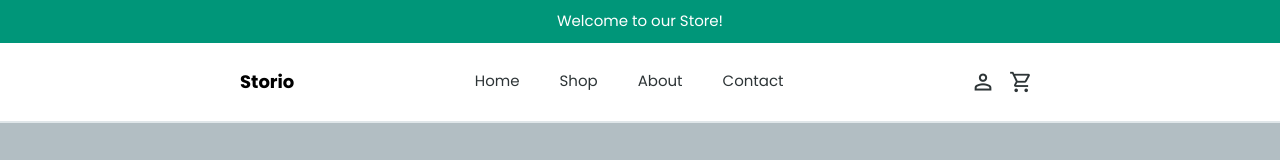
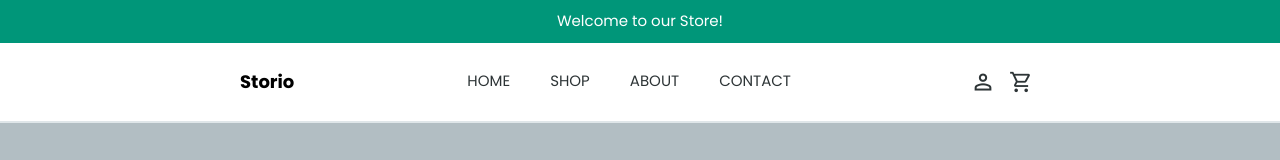
Before and after one commit to marwanzaky/next-ecommerce, a React (Create React App) app: page /about in a window 1280 px wide. Shown: the top 160 px of the page. Built offline with nearby package versions, Linux system fonts and the light colour scheme.

Commit message:
Update styles.scss, and stars.js

```diff
--- a/src/components/stars.js
+++ b/src/components/stars.js
@@ -4,7 +4,7 @@ function Star() {
 
 function Stars(props) {
     return <span className='stars'>
-        <Star /><Star /><Star /><Star /><Star /> ({props.reviews})
+        <Star /><Star /><Star /><Star /><Star />&nbsp;({props.reviews})
     </span>;
 }
 
--- a/src/css/styles.css
+++ b/src/css/styles.css
@@ -245,6 +245,7 @@ nav .main-nav-box .main-nav li {
 }
 nav .main-nav-box .main-nav li a {
   padding: 5px 0px;
+  text-transform: uppercase;
   border-bottom: 2px solid transparent;
 }
 nav .main-nav-box .main-nav li a:hover {
--- a/src/css/styles.scss
+++ b/src/css/styles.scss
@@ -290,7 +290,7 @@ nav {
 
       a {
         padding: 5px 0px;
-
+        text-transform: uppercase;
         border-bottom: 2px solid transparent;
 
         &:hover {
--- a/src/sections/Navigation.js
+++ b/src/sections/Navigation.js
@@ -39,7 +39,7 @@ class Navigation extends React.Component {
                     </ul>
 
                     <div>
-                        <a href='/signup' className='nav-btn' ><span class="material-symbols-outlined">person</span></a>
+                        <a href='/signin' className='nav-btn' ><span class="material-symbols-outlined">person</span></a>
                         {/* <a href='/favourite' className='button-icon' ><IonIcon src={heartOutline} /></a> */}
                         <ButtonCart />
                     </div>
```
Also changed, not shown: 1 other file (tests, documents, lock files or other folders).
